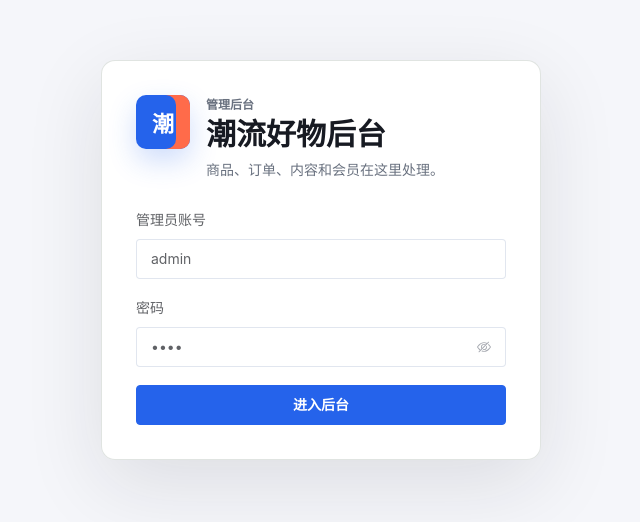
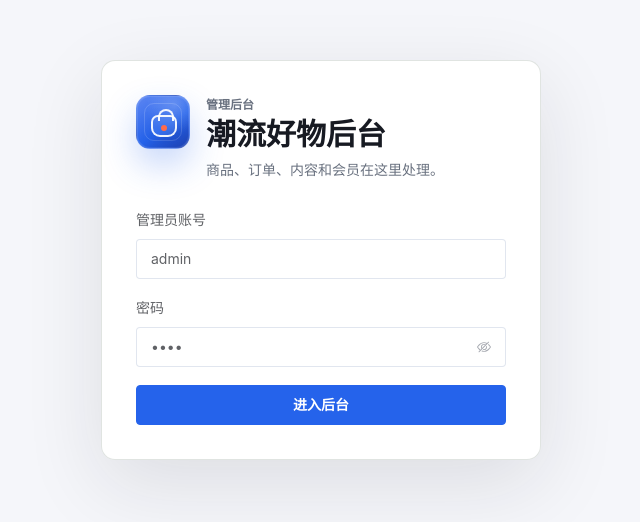
Before and after one commit to pskishere/ecommerce, a Vue app in the folder ecommerce-admin/: page / in a window 1280 px wide. Shown: the part 140-662 px from the top of the page, without its empty margins (319-959 px from the left). Built offline with nearby package versions, Linux system fonts and the light colour scheme.

Commit message:
Refine admin brand icon

```diff
--- a/ecommerce-admin/src/App.vue
+++ b/ecommerce-admin/src/App.vue
@@ -2,7 +2,10 @@
   <section v-if="!isAuthed" class="login-page">
     <div class="login-card">
       <div class="brand-block">
-        <div class="brand-mark">潮</div>
+        <div class="brand-mark" aria-hidden="true">
+          <span class="brand-bag"></span>
+          <span class="brand-word">潮</span>
+        </div>
         <div>
           <p class="eyebrow">管理后台</p>
           <h1>潮流好物后台</h1>
@@ -31,7 +34,10 @@
       :aria-hidden="isCompactViewport && isSidebarCollapsed"
     >
       <div class="aside-brand">
-        <div class="brand-mark">潮</div>
+        <div class="brand-mark" aria-hidden="true">
+          <span class="brand-bag"></span>
+          <span class="brand-word">潮</span>
+        </div>
         <div class="brand-copy">
           <strong>潮流好物</strong>
           <span>管理台</span>
--- a/ecommerce-admin/src/styles/main.css
+++ b/ecommerce-admin/src/styles/main.css
@@ -81,17 +81,65 @@ select {
 }
 
 .brand-mark {
+  position: relative;
   width: 54px;
   height: 54px;
+  border: 1px solid rgba(255, 255, 255, 0.18);
+  border-radius: 14px;
+  background:
+    radial-gradient(circle at 72% 18%, rgba(255, 255, 255, 0.22), transparent 28px),
+    linear-gradient(145deg, #5d86f2 0%, #2563eb 58%, #1e40af 100%);
+  box-shadow: 0 16px 34px rgba(37, 99, 235, 0.26), inset 0 0 0 1px rgba(255, 255, 255, 0.1);
+  flex-shrink: 0;
+  overflow: hidden;
+}
+
+.brand-mark::after {
+  position: absolute;
+  inset: 7px;
   border-radius: 10px;
-  background: var(--admin-brand);
-  box-shadow: inset -14px 0 0 var(--admin-accent), 0 12px 28px rgba(var(--admin-brand-rgb), 0.22);
-  color: white;
-  display: grid;
-  place-items: center;
-  font-size: 22px;
-  font-weight: 900;
-  flex-shrink: 0;
+  border: 1px solid rgba(255, 255, 255, 0.16);
+  content: "";
+}
+
+.brand-bag {
+  position: absolute;
+  left: 14px;
+  top: 19px;
+  z-index: 1;
+  width: 26px;
+  height: 22px;
+  border: 2px solid rgba(255, 255, 255, 0.92);
+  border-radius: 7px 7px 9px 9px;
+  background: rgba(255, 255, 255, 0.08);
+  box-shadow: 0 10px 18px rgba(30, 64, 175, 0.24);
+}
+
+.brand-bag::before {
+  position: absolute;
+  left: 5px;
+  top: -8px;
+  width: 12px;
+  height: 10px;
+  border: 2px solid rgba(255, 255, 255, 0.92);
+  border-bottom: 0;
+  border-radius: 9px 9px 0 0;
+  content: "";
+}
+
+.brand-bag::after {
+  position: absolute;
+  left: 8px;
+  top: 8px;
+  width: 6px;
+  height: 6px;
+  border-radius: 999px;
+  background: var(--admin-accent);
+  content: "";
+}
+
+.brand-word {
+  display: none;
 }
 
 .eyebrow {
@@ -187,8 +235,29 @@ select {
 .admin-aside.collapsed .brand-mark {
   width: 40px;
   height: 40px;
-  border-radius: 10px;
-  font-size: 18px;
+  border-radius: 12px;
+}
+
+.admin-aside.collapsed .brand-bag {
+  left: 10px;
+  top: 15px;
+  width: 20px;
+  height: 17px;
+  border-radius: 6px 6px 8px 8px;
+}
+
+.admin-aside.collapsed .brand-bag::before {
+  left: 4px;
+  top: -7px;
+  width: 8px;
+  height: 8px;
+}
+
+.admin-aside.collapsed .brand-bag::after {
+  left: 6px;
+  top: 6px;
+  width: 5px;
+  height: 5px;
 }
 
 .admin-aside.collapsed .brand-copy {
@@ -220,7 +289,14 @@ select {
 }
 
 .admin-menu .el-menu-item .el-icon {
+  width: 32px;
+  height: 32px;
+  display: inline-grid;
+  place-items: center;
+  border-radius: 10px;
+  color: #9299a8;
   flex-shrink: 0;
+  transition: background 0.16s ease, color 0.16s ease;
 }
 
 .menu-label {
@@ -241,6 +317,12 @@ select {
 .admin-menu .el-menu-item.is-active {
   background: var(--admin-aside-raised);
   color: white;
+}
+
+.admin-menu .el-menu-item:hover .el-icon,
+.admin-menu .el-menu-item.is-active .el-icon {
+  background: rgba(255, 255, 255, 0.08);
+  color: #fff;
 }
 
 .front-link {
```
